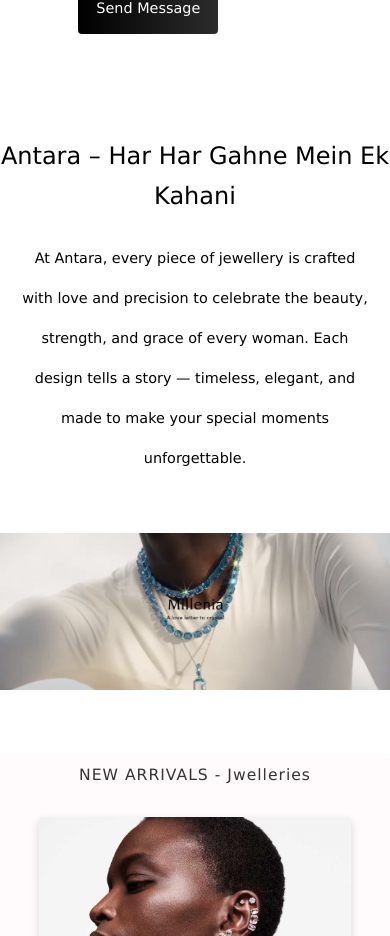
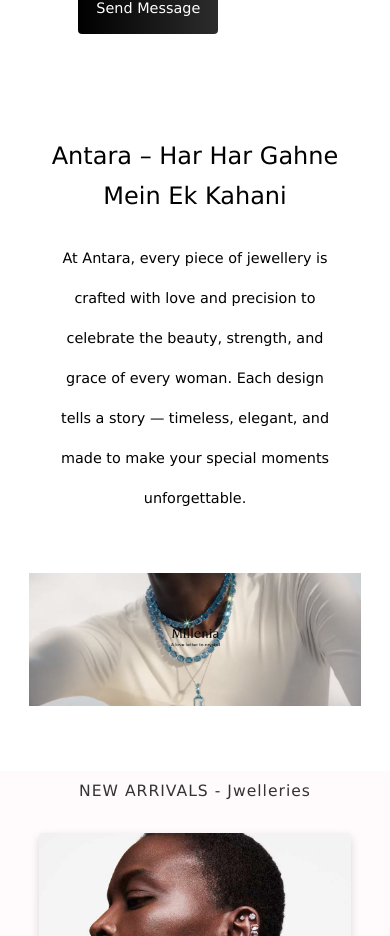
Before and after one commit to JaySzn992000/Antara, a React (Create React App) app: page / in a window 390 px wide. Shown: the part 3392-4328 px from the top of the page. Built offline with nearby package versions, Linux system fonts and the light colour scheme; no server answers.

Commit message:
Update Home.css

```diff
--- a/src/components/Home.css
+++ b/src/components/Home.css
@@ -388,9 +388,13 @@ margin-bottom: 3.1em;
 }
 
 
-.Secure_ordering img {
-width: 100%;
+.Secure_ordering {
+width: 85%;
+padding: 0;
+margin-top: 3.5em;
+margin-bottom: 3.1em;
 }
+
 
 .img_bannerOne {
 width: 100%;
```
